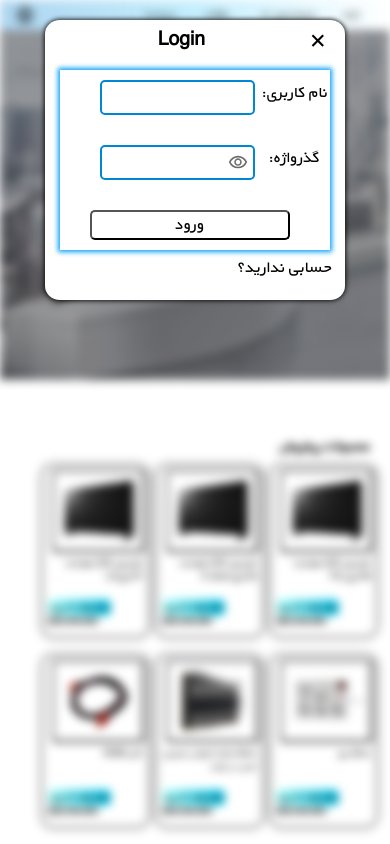
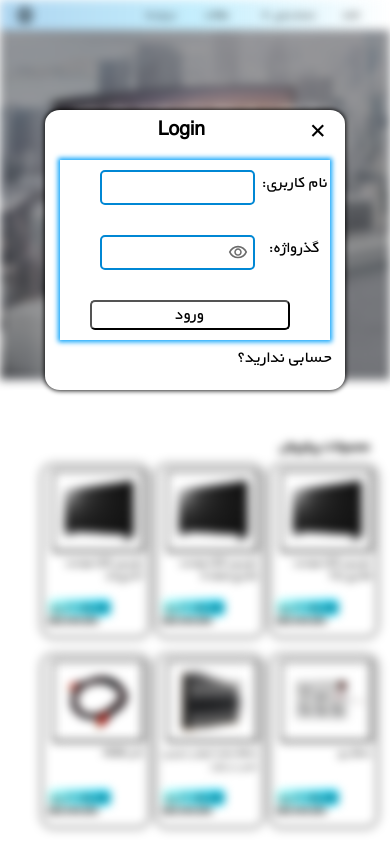
Before and after one commit to Miladzarezadah/TV-Store, a plain HTML site: page index.html in a window 390 px wide. Both pictures are taken after a click on the icon 25 px from the left and 15 px from the top of the page. Drawn offline with Linux system fonts and the light colour scheme.

Commit message:
Add files via upload

```diff
--- a/CSS/Nav.CSS
+++ b/CSS/Nav.CSS
@@ -805,7 +805,7 @@ footer {
     }
 
     .Login form {
-        top: 20px;
+        top: 110px;
         width: 300px;
         height: 280px;
     }
```
